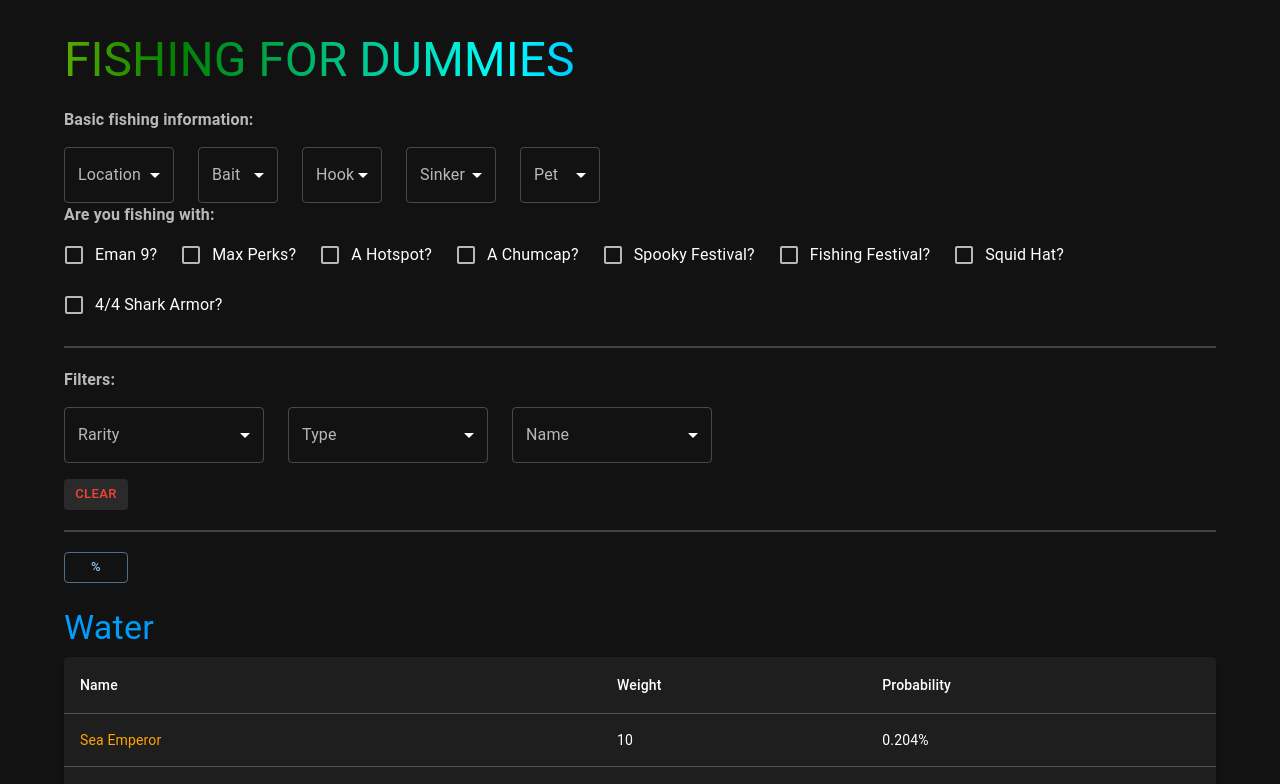
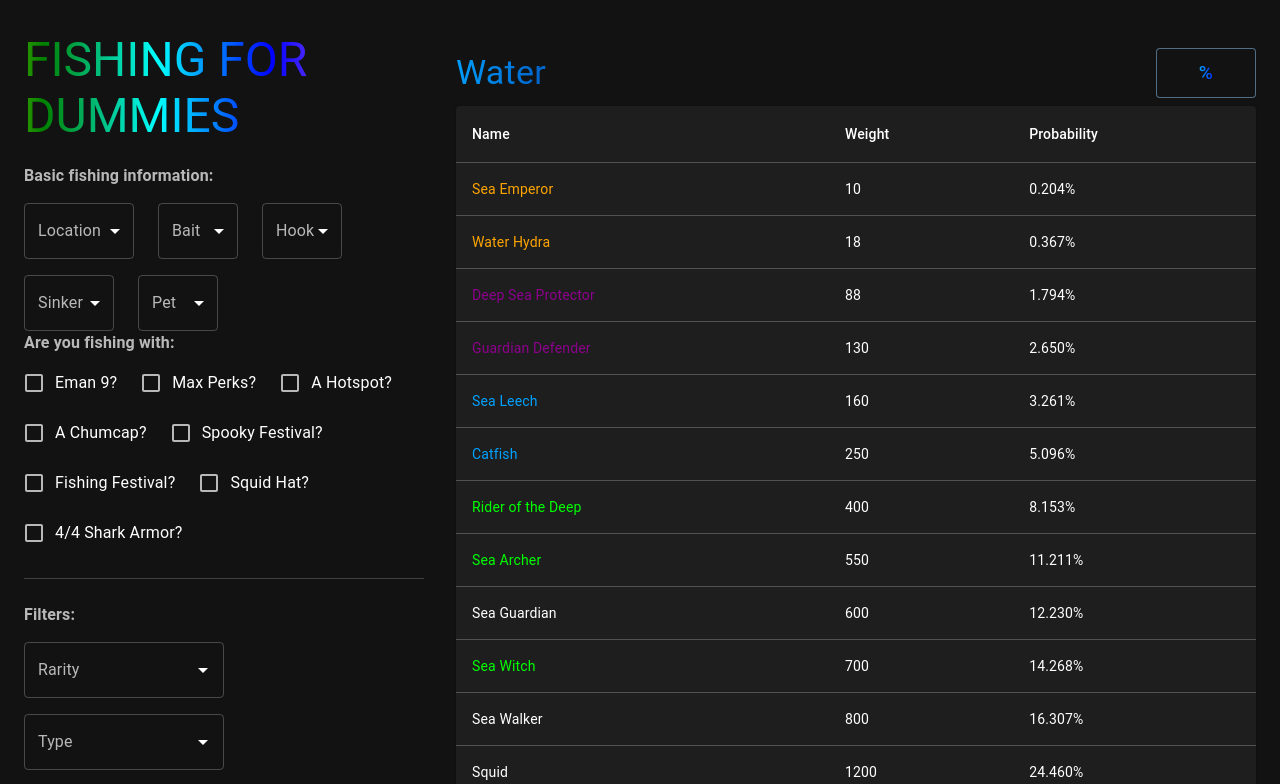
Before and after one commit to Chrisdouce/Fishing-for-dummies, a React (Vite) app: page / in a window 1280 px wide. Shown: the top 784 px of the page. Built offline with nearby package versions, Linux system fonts and the light colour scheme.

Commit message:
Adding new layout + changing filters to typing

```diff
--- a/src/App.tsx
+++ b/src/App.tsx
@@ -1,4 +1,5 @@
-import { Box, Button, Container, createTheme, CssBaseline, ThemeProvider, Typography } from "@mui/material"
+import { Box, Container, createTheme, CssBaseline, Divider, ThemeProvider, Typography } from "@mui/material"
+import Header from "./components/Header";
 import WaterTable from "./components/WaterTable";
 import LavaTable from "./components/LavaTable";
 import Options from "./components/Options";
@@ -31,46 +32,44 @@ function App(): JSX.Element {
     sharkPerk: 0,
   });
   const [selectedModifiers, setSelectedModifiers] = useState<string[]>([]);
-  const [displayPercent, setDisplayPercent] = useState(true);
 
   return (
-    <>
     <ThemeProvider theme={darkTheme}>
       <CssBaseline />
-      <Container sx={{ mt: 4 }}>
-          <Typography
-          variant="h3"
-          sx={{
-            pb: "20px",
-            textTransform: "uppercase",
-            background: "linear-gradient(90deg, red, orange, yellow, green, cyan, blue, violet, red)",
-            WebkitBackgroundClip: "text",
-            WebkitTextFillColor: "transparent",
-            backgroundSize: "200% 100%",
-            animation: "chromaWave 5s linear infinite",
-            "@keyframes chromaWave": {
-              "0%": { backgroundPosition: "100% 50%" },
-              "100%": { backgroundPosition: "-100% 50%" },
-            },
-          }}
-        >
-          Fishing For Dummies
-        </Typography>
-        <Options fishingInfo={fishingData} setFishingInfo={setFishingData} />
-        <hr style={{ margin: "20px 0", border: "1px solid rgba(255, 255, 255, 0.2)" }} />
-        <TableOptions selectedModifiers={selectedModifiers} onChange={setSelectedModifiers}/>
-        <hr style={{ margin: "20px 0", border: "1px solid rgba(255, 255, 255, 0.2)" }} />
-        <Box sx={{ mt: 2, textAlign: 'left' }}>
-          <Button variant="outlined" size="small" onClick={() => setDisplayPercent(!displayPercent)}>
-            {displayPercent ? "%" : "1/x"}
-          </Button>
+      <Container
+        maxWidth={false}  // Remove default max-width constraint
+        sx={{
+          mt: 4,
+          mb: 4,
+          display: 'flex',
+          gap: 4,  // Adds consistent spacing between columns
+          px: 2,   // Horizontal padding for the entire container
+          width: '100%'
+        }}
+      >
+        {/* Left Side */}
+        <Box sx={{
+          flex: 1,
+          maxWidth: 500,  // Limit width of left panel
+          minWidth: 300   // Prevent from getting too narrow
+        }}>
+          <Header />
+          <Options fishingInfo={fishingData} setFishingInfo={setFishingData} />
+          <Divider sx={{ my: 3, borderColor: 'rgba(255, 255, 255, 0.2)' }} />
+          <TableOptions selectedModifiers={selectedModifiers} onChange={setSelectedModifiers} />
         </Box>
-        <WaterTable fishingInfo={fishingData} selectedModifiers={selectedModifiers} displayPercent={displayPercent} />
-        <LavaTable fishingInfo={fishingData} selectedModifiers={selectedModifiers} displayPercent={displayPercent} />
+
+        <Box sx={{
+          flex: 2,
+          minWidth: 200  // Ensure tables have enough space
+        }}>
+          <WaterTable fishingInfo={fishingData} selectedModifiers={selectedModifiers} />
+          <Box sx={{ mt: 3 }} />
+          <LavaTable fishingInfo={fishingData} selectedModifiers={selectedModifiers} />
+        </Box>
       </Container>
     </ThemeProvider>
-    </>
-  )
+  );
 }
 
 export default App
--- /dev/null
+++ b/src/components/Header.tsx
@@ -0,0 +1,26 @@
+import { Typography } from "@mui/material";
+
+function Header() {
+  return (
+    <Typography
+        variant="h3"
+        sx={{
+        pb: "20px",
+        textTransform: "uppercase",
+        background: "linear-gradient(90deg, red, orange, yellow, green, cyan, blue, violet, red)",
+        WebkitBackgroundClip: "text",
+        WebkitTextFillColor: "transparent",
+        backgroundSize: "200% 100%",
+        animation: "chromaWave 5s linear infinite",
+        "@keyframes chromaWave": {
+            "0%": { backgroundPosition: "100% 50%" },
+            "100%": { backgroundPosition: "-100% 50%" },
+        },
+        }}
+    >
+        Fishing For Dummies
+    </Typography>
+  );
+}
+
+export default Header;
--- a/src/components/LavaTable.tsx
+++ b/src/components/LavaTable.tsx
@@ -1,18 +1,18 @@
-import { Box, Typography, TableContainer, Paper, Table, TableHead, TableRow, TableCell, TableBody } from "@mui/material";
-import { JSX } from "react";
+import { Box, Typography, TableContainer, Paper, Table, TableHead, TableRow, TableCell, TableBody, Button } from "@mui/material";
+import { JSX, useState } from "react";
 import { FishingInfo, SeaCreature } from "../types/types";
 import lava from '../assets/scc-data/lava-sc.json';
 
 interface TableProps {
   fishingInfo: FishingInfo;
   selectedModifiers: string[];
-  displayPercent: boolean;
 }
 
-function LavaTable({ fishingInfo, selectedModifiers, displayPercent }: TableProps): JSX.Element {
+function LavaTable({ fishingInfo, selectedModifiers}: TableProps): JSX.Element {
   const {
     bait, location, hook, pet, eman, hotspot
   } = fishingInfo;
+  const [displayPercent, setDisplayPercent] = useState(true);
 
   const filteredCreatures = lava.filter((sc: SeaCreature) =>
     selectedModifiers.length === 0 ||
@@ -78,10 +78,10 @@ function LavaTable({ fishingInfo, selectedModifiers, displayPercent }: TableProp
 
   return (
       <Box hidden={calculateTotalLavaWeights() == 0}>
+        <Box sx={{ display: 'flex', justifyContent: 'space-between', alignItems: 'center', mb: 2 }}>
           <Typography
             variant="h4"
             sx={{
-            pb: 1,
               background: "linear-gradient(90deg, rgba(255,69,0,1) 0%, rgba(255,140,0,1) 50%, rgba(255,69,0,1) 100%)",
               WebkitBackgroundClip: "text",
               WebkitTextFillColor: "transparent",
@@ -96,6 +96,29 @@ function LavaTable({ fishingInfo, selectedModifiers, displayPercent }: TableProp
           >
             Lava
           </Typography>
+          <Button
+            variant="outlined"
+            size="large"
+            sx={{
+              mb: 1,
+              fontSize: "1.2rem",
+              width: "100px",
+              textTransform: "uppercase",
+              background: "linear-gradient(90deg, red, orange, yellow, green, cyan, blue, violet, red)",
+              WebkitBackgroundClip: "text",
+              WebkitTextFillColor: "transparent",
+              backgroundSize: "200% 100%",
+              animation: "chromaWave 5s linear infinite",
+              "@keyframes chromaWave": {
+                "0%": { backgroundPosition: "100% 50%" },
+                "100%": { backgroundPosition: "-100% 50%" },
+              },
+            }}
+            onClick={() => setDisplayPercent(!displayPercent)}
+            >
+            {displayPercent ? "%" : "1/x"}
+          </Button>
+        </Box>
         <TableContainer component={Paper}>
           <Table sx={{ minWidth: 650 }} aria-label="simple table">
             <TableHead>
--- a/src/components/TableOptions.tsx
+++ b/src/components/TableOptions.tsx
@@ -1,4 +1,4 @@
-import { FormControl, InputLabel, Select, MenuItem, Checkbox, ListItemText, OutlinedInput, FormLabel, Box, Grid2, Button, FormControlLabel } from "@mui/material";
+import { FormControl, InputLabel, Select, MenuItem, Checkbox, ListItemText, OutlinedInput, FormLabel, Box, Grid2, Button, FormControlLabel, Autocomplete, TextField } from "@mui/material";
 import water from '../assets/scc-data/water-sc.json';
 import lava from '../assets/scc-data/lava-sc.json';
 
@@ -21,32 +21,27 @@ function Filter({ selectedModifiers, onChange}: FilterProps) {
       const options = filterType === "Rarity" ? rarity : filterType === "Type" ? type : names;
       return (
       <FormControl key={filterType} sx={{ mr: 1, minWidth: 200 }}>
-        <InputLabel id={`${filterType.toLowerCase()}-label`}>{filterType}</InputLabel>
-        <Select
-        labelId={`${filterType.toLowerCase()}-label`}
-        multiple
-        value={selectedModifiers.filter((modifier) => options.includes(modifier))}
-        onChange={(e) => {
-          const selected = e.target.value as string[];
-          const updatedModifiers = selectedModifiers.filter((modifier) => !options.includes(modifier)).concat(selected);
-          onChange(updatedModifiers);
+        <Autocomplete
+          multiple
+          options={options}
+          value={selectedModifiers.filter((modifier) => options.includes(modifier))}
+          onChange={(event, newValue) => {
+            const updatedModifiers = [
+              ...selectedModifiers.filter((modifier) => !options.includes(modifier)),
+              ...newValue,
+            ];
+            onChange(updatedModifiers);
           }}
-          input={<OutlinedInput label={filterType} />}
-          renderValue={(selected) => {
-          const maxLength = 20; // Maximum length of the string
-          const selectedString = selected.join(', ');
-          return selectedString.length > maxLength
-            ? `${selectedString.slice(0, maxLength)}...`
-            : selectedString;
-          }}
-          >
-        {options.map((option) => (
-          <MenuItem key={option} value={option}>
-          <Checkbox checked={selectedModifiers.includes(option)} />
-          <ListItemText primary={option} />
-          </MenuItem>
-        ))}
-        </Select>
+          sx={filterType === "Name" ? { width: 300 } : {}}
+          renderInput={(params) => <TextField {...params} label={filterType} variant="outlined" />}
+          disableCloseOnSelect
+          renderOption={(props, option, { selected }) => (
+            <li {...props}>
+              <Checkbox checked={selected} />
+              {option}
+            </li>
+          )}
+        />
       </FormControl>
       );
       })}
--- a/src/components/WaterTable.tsx
+++ b/src/components/WaterTable.tsx
@@ -1,20 +1,20 @@
-import { Box, Typography, TableContainer, Paper, Table, TableHead, TableRow, TableCell, TableBody } from "@mui/material";
-import { JSX } from "react";
+import { Box, Typography, TableContainer, Paper, Table, TableHead, TableRow, TableCell, TableBody, Button } from "@mui/material";
+import { JSX, useState } from "react";
 import { FishingInfo, SeaCreature } from "../types/types";
 import water from '../assets/scc-data/water-sc.json';
 
 interface TableProps {
   fishingInfo: FishingInfo;
   selectedModifiers: string[];
-  displayPercent: boolean;
 }
 
-function WaterTable({ fishingInfo, selectedModifiers, displayPercent }: TableProps): JSX.Element {
+function WaterTable({ fishingInfo, selectedModifiers }: TableProps): JSX.Element {
   const {
     bait, location, hook, sinker, pet,
     eman, hotspot, chumcap, spooky, shark, squid, sharkArmor,
     spookyPerk, icyHookPerk, drakePiperPerk, sharkPerk
   } = fishingInfo;
+  const [displayPercent, setDisplayPercent] = useState(true);
 
   const filteredCreatures = water.filter((sc: SeaCreature) =>
     selectedModifiers.length === 0 ||
@@ -108,7 +108,8 @@ function WaterTable({ fishingInfo, selectedModifiers, displayPercent }: TablePro
     }
   }
   return (
-      <Box hidden={calculateTotalWaterWeights() == 0} sx={{ mt: 3 }}>
+      <Box hidden={calculateTotalWaterWeights() == 0} sx={{ mt: 2, mb: 4, textAlign: 'left' }}>
+        <Box sx={{ display: 'flex', justifyContent: 'space-between', alignItems: 'center' }}>
           <Typography
             variant="h4"
             sx={{
@@ -127,6 +128,29 @@ function WaterTable({ fishingInfo, selectedModifiers, displayPercent }: TablePro
           >
             Water
           </Typography>
+            <Button
+            variant="outlined"
+            size="large"
+            sx={{
+              mb: 1,
+              fontSize: "1.2rem",
+              textTransform: "uppercase",
+              width: "100px",
+              background: "linear-gradient(90deg, red, orange, yellow, green, cyan, blue, violet, red)",
+              WebkitBackgroundClip: "text",
+              WebkitTextFillColor: "transparent",
+              backgroundSize: "200% 100%",
+              animation: "chromaWave 5s linear infinite",
+              "@keyframes chromaWave": {
+              "0%": { backgroundPosition: "100% 50%" },
+              "100%": { backgroundPosition: "-100% 50%" },
+              },
+            }}
+            onClick={() => setDisplayPercent(!displayPercent)}
+            >
+            {displayPercent ? "%" : "1/x"}
+            </Button>
+        </Box>
         <TableContainer component={Paper}>
           <Table sx={{ minWidth: 650 }} aria-label="simple table">
             <TableHead>
```
Lines whose indentation alone changed are shown as unchanged.
